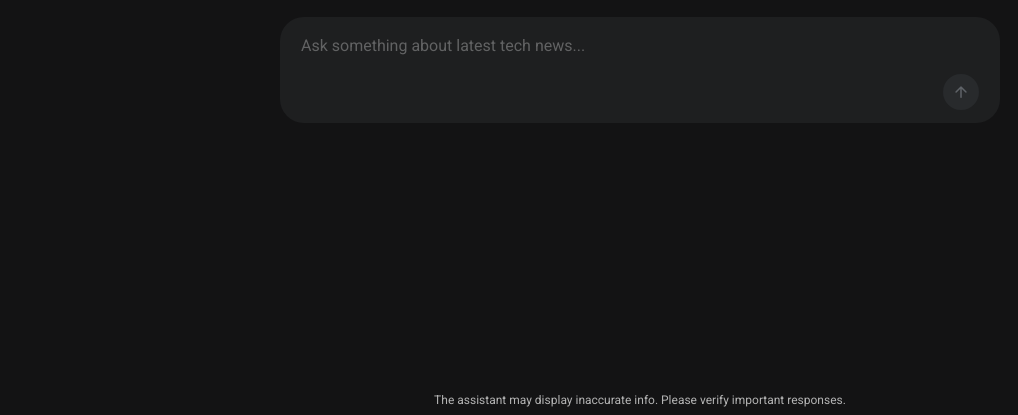
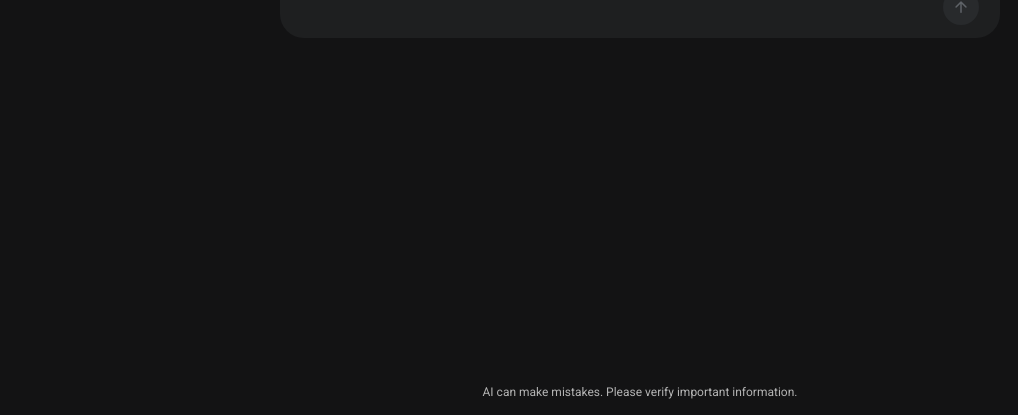
Before and after one commit to Nestallum/tech-news-rag-assistant, a plain HTML site: page frontend/index.html in a window 1280 px wide. Shown: the part 385-800 px from the top of the page, without its empty margins (0-1018 px from the left). Drawn offline with nearby package versions, Linux system fonts and the light colour scheme; a web font is replaced by a local one.

Commit message:
Update UI with fixed initial dock position, smooth transitions, and distinct animations for user messages versus loading states.

```diff
--- a/frontend/index.html
+++ b/frontend/index.html
@@ -45,25 +45,15 @@
              it collapses to its natural height at the bottom.
              The input box itself never leaves the DOM. -->
         <div class="dock" id="dock">
-
-            <!-- Centered block: welcome title (home only) + input box -->
             <div class="dock-center" id="dockCenter">
-
                 <div class="welcome-screen" id="welcomeScreen">
                     <h1>Caught up on tech news?</h1>
                 </div>
-
                 <div class="input-box-positioner">
                     <div class="input-container-box">
                         <div class="prompt-zone">
-                            <textarea
-                                id="userInput"
-                                placeholder="Ask something about latest tech news..."
-                                rows="1"
-                                maxlength="2000"
-                            ></textarea>
+                            <textarea id="userInput" placeholder="Ask something about latest tech news..." rows="1" maxlength="2000"></textarea>
                         </div>
-
                         <div class="options-zone">
                             <div class="left-options"></div>
                             <div class="right-options">
@@ -74,19 +64,15 @@
                         </div>
                     </div>
                 </div>
-
             </div>
-
-            <footer class="app-disclaimer-bar">
-                <div class="disclaimer">
-                    The assistant may display inaccurate info. Please verify important responses.
-                </div>
-            </footer>
-
         </div>
 
-    </div>
+        <footer class="app-disclaimer-bar">
+            <div class="disclaimer">
+                AI can make mistakes. Please verify important information.
+            </div>
+        </footer>
 
-    <script src="script.js"></script>
+    </div> <script src="script.js"></script>
 </body>
 </html>
--- a/frontend/style.css
+++ b/frontend/style.css
@@ -106,7 +106,7 @@ body {
 .message {
     display: flex;
     margin-bottom: 32px;
-    animation: fadeInUp 0.4s cubic-bezier(0.2, 0.8, 0.2, 1) forwards;
+    animation: fadeInUp 0.3s cubic-bezier(0.2, 0.8, 0.2, 1) forwards;
 }
 
 .user-message-wrapper {
@@ -261,32 +261,35 @@ body {
 .dock {
     flex-shrink: 0;
     background-color: var(--bg-main);
-    padding: 0 24px 8px 24px;
+    padding: 0 24px 0px 24px;
     z-index: 8;
     display: flex;
     flex-direction: column;
+    transition: flex 0.5s cubic-bezier(0.2, 0.8, 0.2, 1);
 }
 
-/* HOME: the dock fills all the space left below the header. */
 .app-container:not(.has-content) .dock {
     flex: 1;
     min-height: 0;
 }
 
-/* The centered block: welcome title + input box.
-   `margin: auto` distributes free space equally above and below,
-   so the block sits at the true vertical center of the dock.
-   The footer keeps its own box below and is excluded from that math. */
 .dock-center {
     display: flex;
     flex-direction: column;
     align-items: center;
     gap: 32px;
     width: 100%;
+    transition: margin-top 0.3s cubic-bezier(0.2, 0.8, 0.2, 1);
 }
 
 .app-container:not(.has-content) .dock-center {
-    margin: auto 0;
+    margin-top: 22vh;
+    margin-bottom: auto;
+}
+
+.app-container.has-content .dock-center {
+    margin-top: 0;
+    margin-bottom: 0;
 }
 
 /* ---- Welcome title (home only) ---- */
@@ -407,8 +410,10 @@ body {
 /* ---- Footer disclaimer (inside the dock, below the input) ---- */
 .app-disclaimer-bar {
     width: 100%;
-    padding-top: 10px;
-    flex-shrink: 0;
+    flex-shrink: 0; /* Empêche le footer de se faire écraser */
+    padding: 16px 0;
+    background-color: var(--bg-main);
+    /* On enlève : position: fixed, bottom: 0, z-index, etc. */
 }
 
 .disclaimer {
```
Also changed, not shown: 3 other files.
